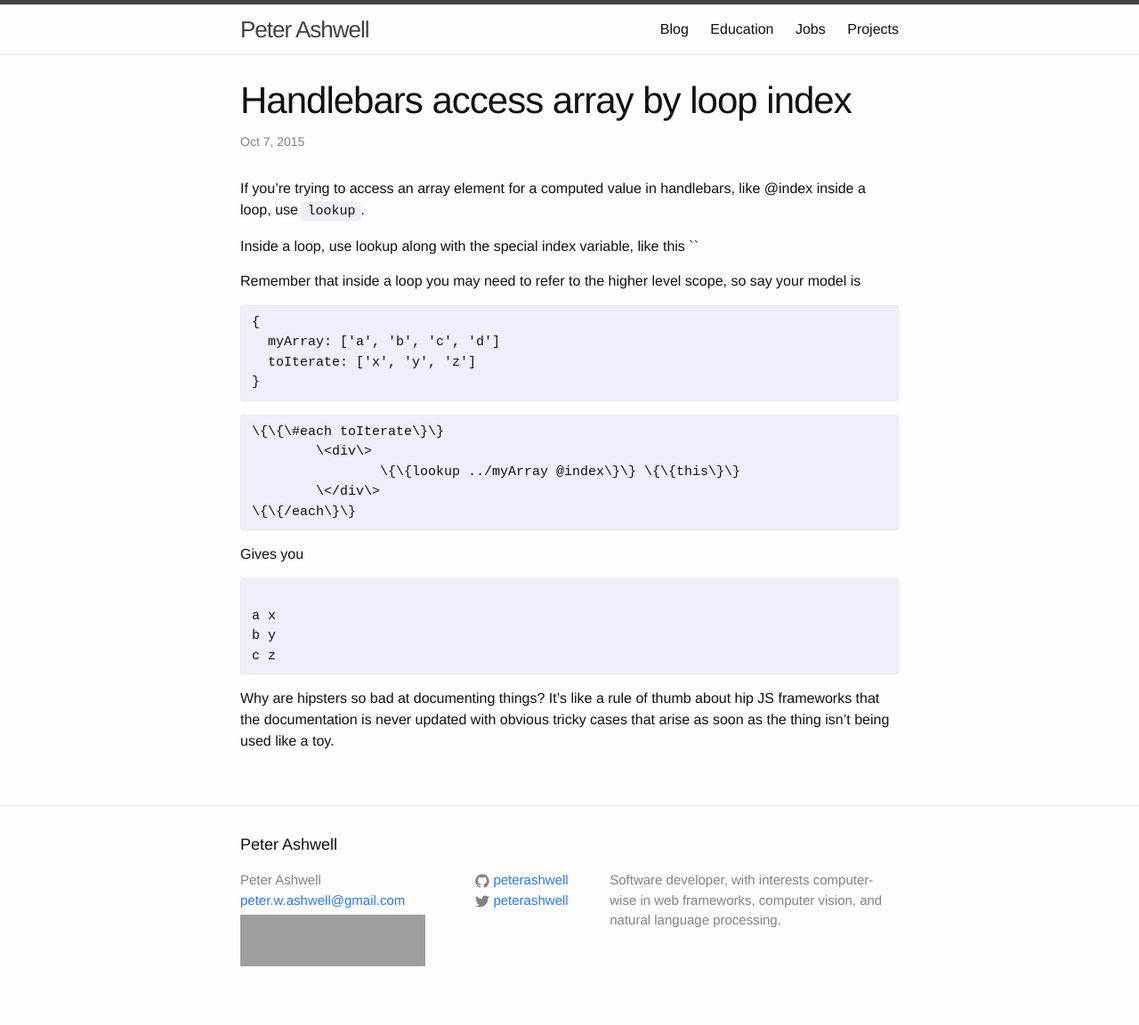
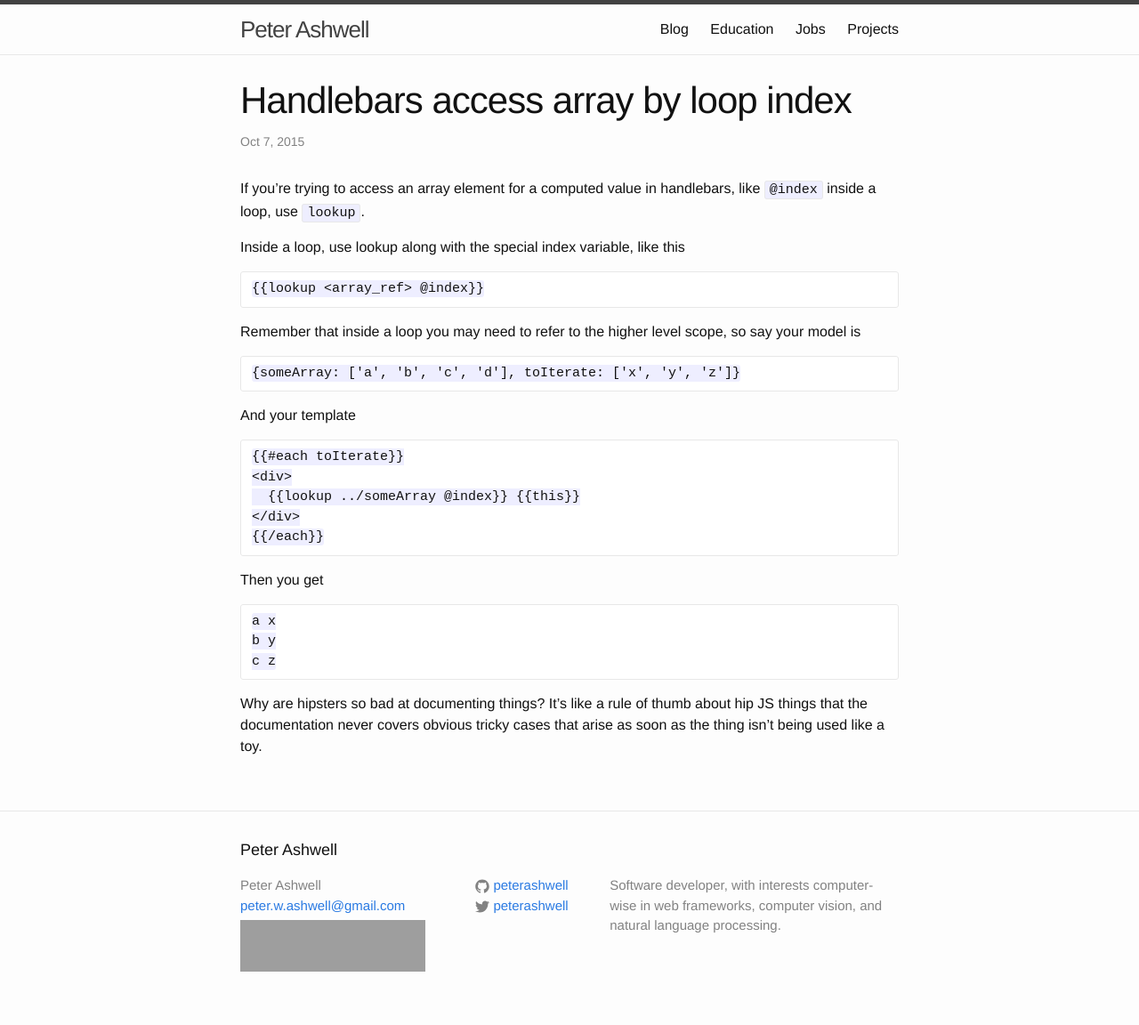
Before and after one commit to peterashwell/peterashwell.github.io, a Jekyll site: the page built from _posts/2015-10-07-handlebars-access-array-index.markdown, in a window 1280 px wide. Shown: the whole page at 89% size. Built offline with Jekyll 4.4.1, drawn with Linux system fonts in a browser that asks for light colours; grey boxes are pictures that could not be loaded.

Commit message:
Clean up code in handlebars blog post

```diff
--- a/_posts/2015-10-07-handlebars-access-array-index.markdown
+++ b/_posts/2015-10-07-handlebars-access-array-index.markdown
@@ -5,31 +5,33 @@ date:   2015-10-07 10:00:00
 categories: handle bars access array element computed value loop index
 ---
 
-If you're trying to access an array element for a computed value in handlebars, like @index inside a loop, use `lookup`.
+If you're trying to access an array element for a computed value in handlebars, like `@index` inside a loop, use `lookup`.
 
-Inside a loop, use lookup along with the special index variable, like this `{{lookup <array_ref> @index}}`
+Inside a loop, use lookup along with the special index variable, like this
+
+    {% raw %}
+    {{lookup <array_ref> @index}}
+    {% endraw %}
 
 Remember that inside a loop you may need to refer to the higher level scope, so say your model is
 
-<pre lang="javascript"><code>{
-  myArray: ['a', 'b', 'c', 'd']
-  toIterate: ['x', 'y', 'z']
-}
-</code></pre>
+    {someArray: ['a', 'b', 'c', 'd'], toIterate: ['x', 'y', 'z']}
 
-<pre lang="javascript"><code>\{\{\#each toIterate\}\}
-	\<div\>
-		\{\{lookup ../myArray @index\}\} \{\{this\}\}
-	\</div\>
-\{\{/each\}\}
-</code></pre>
+And your template
 
-Gives you
-<pre><code>
-a x
-b y
-c z
-</code></pre>
+    {% raw %}
+    {{#each toIterate}}
+	<div>
+	  {{lookup ../someArray @index}} {{this}}
+	</div>
+    {{/each}}
+    {% endraw %}
 
-Why are hipsters so bad at documenting things? It's like a rule of thumb about hip JS frameworks that the documentation is never updated
-with obvious tricky cases that arise as soon as the thing isn't being used like a toy.
+Then you get
+
+    a x
+    b y
+    c z
+
+Why are hipsters so bad at documenting things? It's like a rule of thumb about hip JS things that the documentation never covers
+ obvious tricky cases that arise as soon as the thing isn't being used like a toy.
```
